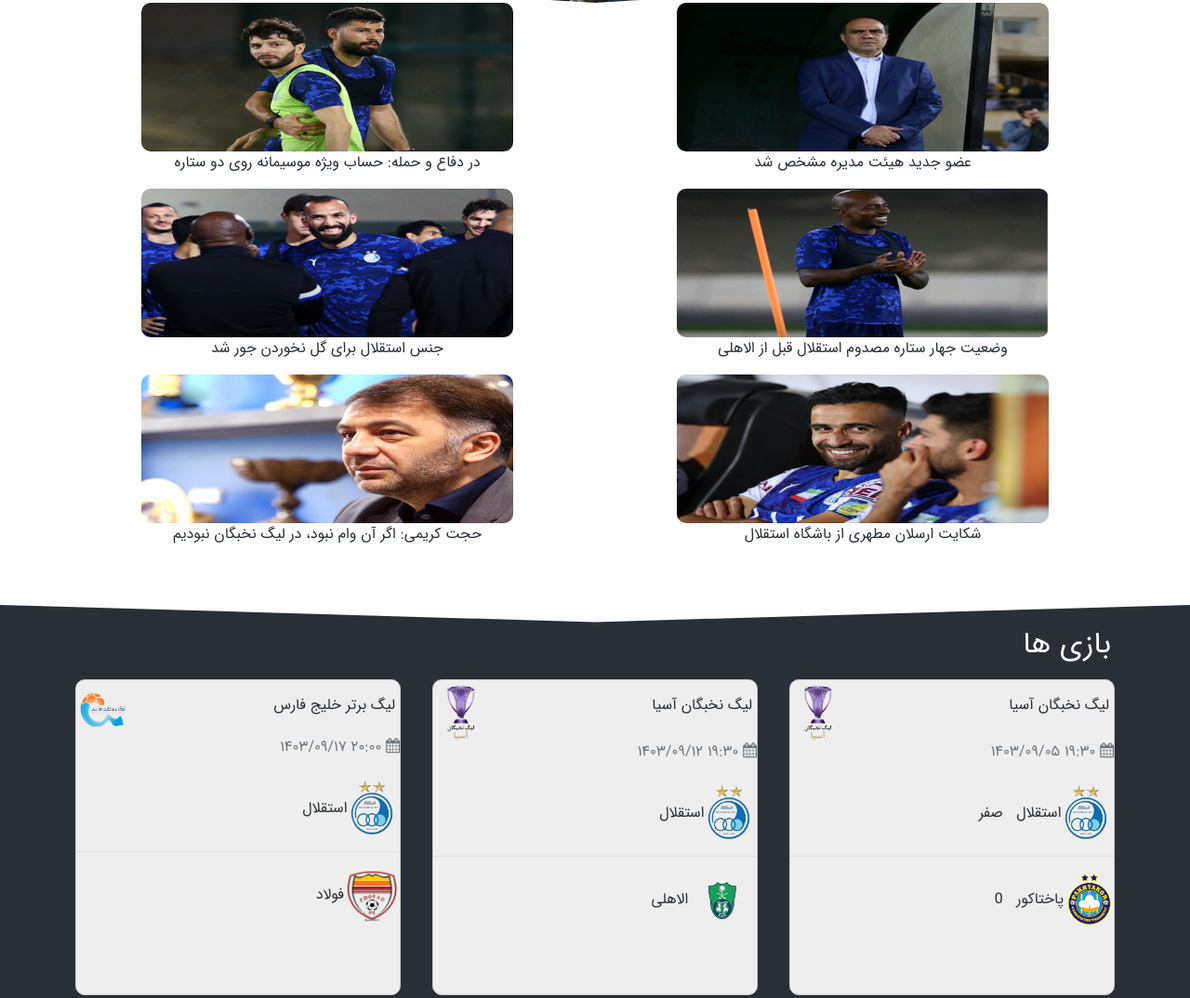
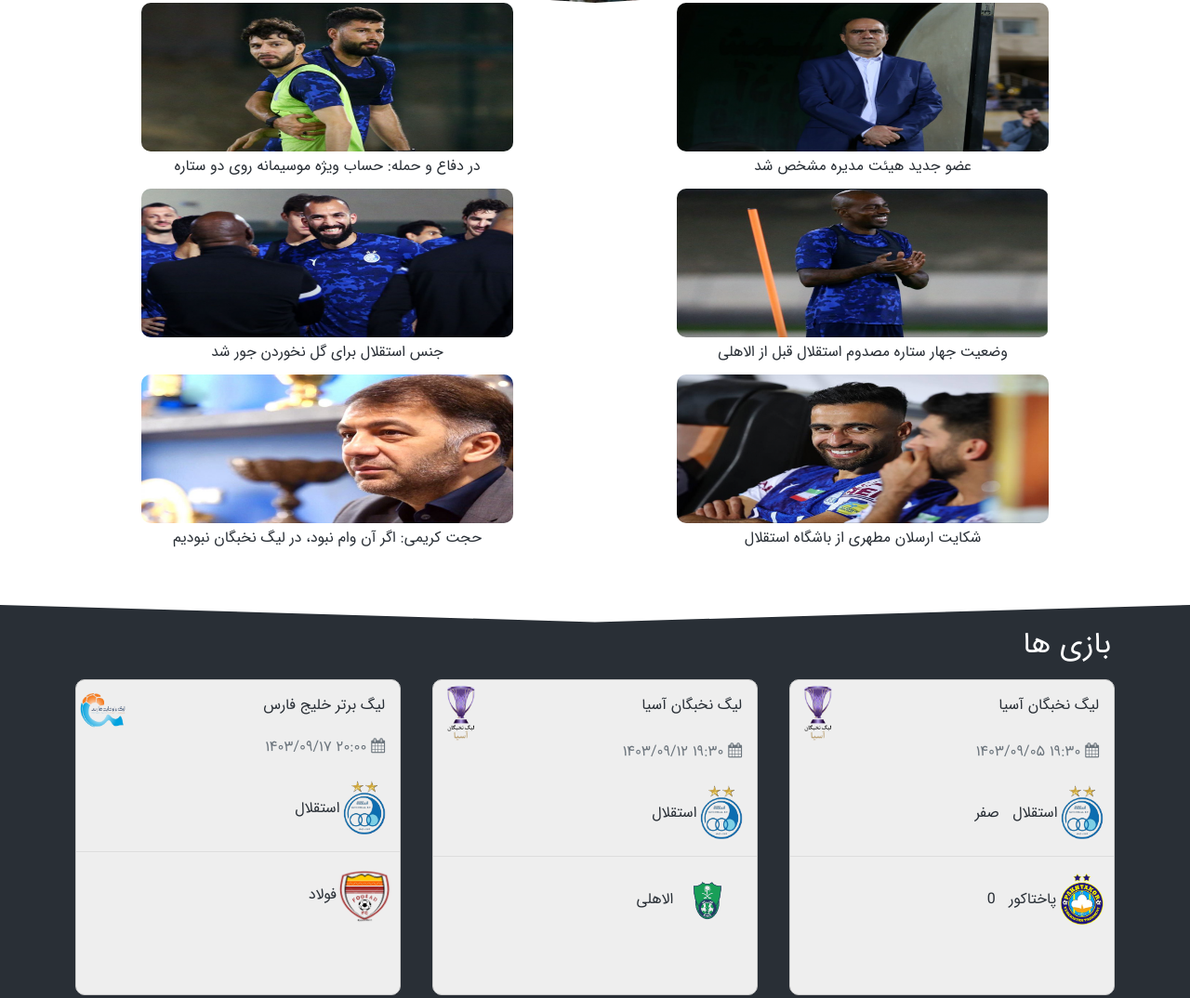
Before and after one commit to mm-yazdi/Esteghlal-test, a plain HTML site: page index.html in a window 1280 px wide. Shown: the part 893-1967 px from the top of the page at 93% size. Drawn offline with Linux system fonts and the light colour scheme.

Commit message:
Add files via upload

```diff
--- a/index.html
+++ b/index.html
@@ -55,19 +55,7 @@
                         </a>
                     </li>
                 </ul>
-                <!--Socials
-                <div class="nav-icons d-none d-lg-block">
-                    <a href="#" class="nav-icon">
-                        <i class="fa fa-facebook"></i>
-                    </a>
-                    <a href="#" class="nav-icon">
-                        <i class="fa fa-twitter"></i>
-                    </a>
-                    <a href="#" class="nav-icon">
-                        <i class="fa fa-instagram"></i>
-                    </a>
-                </div>
-                <end Socials-->
+
             </div>
 
         </nav>
@@ -94,38 +82,38 @@
             <section class="sec-news">
                 <article class="article-items">
                     <a href="#">
-                        <img class="news-img" src="images/News1.png" width="110px" height="55">
-                        <p class="news-title">عضو جدید هیئت مدیره مشخص شد</p>
+                        <img class="news-img " src="images/News1.png" width="110px" height="55">
+                        <p class="news-title mt-1" >عضو جدید هیئت مدیره مشخص شد</p>
                     </a>
                 </article>
                 <article class="article-items">
                     <a href="#">
                         <img class="news-img" src="images/News2.png" width="110px" height="55">
-                        <p class="news-title">در دفاع و حمله: حساب ویژه موسیمانه روی دو ستاره</p>
+                        <p class="news-title mt-1">در دفاع و حمله: حساب ویژه موسیمانه روی دو ستاره</p>
                     </a>
                 </article>
                 <article class="article-items">
                     <a href="#">
                         <img class="news-img" src="images/News3.png" width="110px" height="55">
-                        <p class="news-title">وضعیت جهار ستاره مصدوم استقلال قبل از الاهلی</p>
+                        <p class="news-title mt-1">وضعیت جهار ستاره مصدوم استقلال قبل از الاهلی</p>
                     </a>
                 </article>
                 <article class="article-items">
                     <a href="#">
                         <img class="news-img" src="images/News4.png" width="110px" height="55">
-                        <p class="news-title">جنس استقلال برای گل نخوردن جور شد</p>
+                        <p class="news-title mt-1">جنس استقلال برای گل نخوردن جور شد</p>
                     </a>
                 </article>
                 <article class="article-items">
                     <a href="#">
                         <img class="news-img" src="images/news5.png" width="110px" height="55">
-                        <p class="news-title">شکایت ارسلان مطهری از باشگاه استقلال</p>
+                        <p class="news-title mt-1">شکایت ارسلان مطهری از باشگاه استقلال</p>
                     </a>
                 </article>
                 <article class="article-items">
                     <a href="#">
                         <img class="news-img" src="images/News6.jpeg" width="110px" height="55">
-                        <p class="news-title">حجت کریمی: اگر آن وام نبود، در لیگ نخبگان نبودیم</p>
+                        <p class="news-title mt-1">حجت کریمی: اگر آن وام نبود، در لیگ نخبگان نبودیم</p>
                     </a>
                 </article>
             </section>
@@ -146,16 +134,16 @@
 
                     <div class="matches-div">
                         <div class="match-container">
-                            <p>لیگ نخبگان آسیا</p>
+                            <p class="mr-3">لیگ نخبگان آسیا</p>
 
                             <img src="images/nokhbegan-logo.png" class="logo-leage nokhbegan">
 
                         </div>
-                        <p class="text-right text-muted"><i class="fa fa-calendar"></i> ۱۹:۳۰ ۱۴۰۳/۰۹/۰۵ </p>
+                        <p class="text-right text-muted"><i class="fa fa-calendar mr-3"></i> ۱۹:۳۰ ۱۴۰۳/۰۹/۰۵ </p>
                         <div class="mt-4">
                             <div class="d-flex justify-content-between align-items-center">
                                 <div class="d-flex align-items-center">
-                                    <img src="images/logo-removebg-preview.png" width="auto" height="60px" class="me-2">
+                                    <img src="images/logo-removebg-preview.png" width="auto" height="60px" class="me-2 mr-1">
                                     <span>استقلال</span>
                                     &nbsp; &nbsp;
                                     <span> صفر</span>
@@ -164,7 +152,7 @@
                             <hr class="divider my-3">
                             <div class="d-flex justify-content-between align-items-center">
                                 <div class="d-flex align-items-center">
-                                    <img src="images/pakhtakor-logo.png" width="auto" height="60px" class="me-2 ">
+                                    <img src="images/pakhtakor-logo.png" width="auto" height="60px" class="me-2 mr-2">
                                     <span>پاختاکور</span>
                                     &nbsp; &nbsp;
                                     <span>0</span>
@@ -178,14 +166,14 @@
                     </div>
                     <div class="matches-div disabled">
                         <div class="match-container">
-                            <p> لیگ نخبگان آسیا</p>
-                            <img src="images/nokhbegan-logo.png" class="logo-leage nokhbegan">
+                            <p class="mr-3"> لیگ نخبگان آسیا</p>
+                            <img src="images/nokhbegan-logo.png" class="logo-leage nokhbegan ">
                         </div>
-                        <p class="text-right text-muted"><i class="fa fa-calendar"></i> ۱۹:۳۰ ۱۴۰۳/۰۹/۱۲</p>
+                        <p class="text-right text-muted"><i class="fa fa-calendar mr-3"></i> ۱۹:۳۰ ۱۴۰۳/۰۹/۱۲</p>
                         <div class="mt-4">
                             <div class="d-flex justify-content-between align-items-center">
                                 <div class="d-flex align-items-center">
-                                    <img src="images/logo-removebg-preview.png" width="auto" height="60px" class="me-2">
+                                    <img src="images/logo-removebg-preview.png" width="auto" height="60px" class="me-2 mr-2">
                                     <span>استقلال</span>
                                     &nbsp; &nbsp;
                                     <span> </span>
@@ -194,7 +182,7 @@
                             <hr class="divider my-3">
                             <div class="d-flex justify-content-between align-items-center">
                                 <div class="d-flex align-items-center">
-                                    <img src="images/alahli-logo.png" width="auto" height="60px" class="me-2 ">
+                                    <img src="images/alahli-logo.png" width="auto" height="60px" class="me-2 mr-3">
                                     <span>الاهلی</span>
                                     &nbsp; &nbsp;
                                     <span></span>
@@ -207,21 +195,21 @@
                     </div>
                     <div class="matches-div">
                         <div class="match-container">
-                            <p>لیگ برتر خلیج فارس</p>
+                            <p class="mr-3">لیگ برتر خلیج فارس</p>
                             <img src="images/priemir-leag-icon.png" class="logo-leage">
                         </div>
-                        <p class="text-right text-muted"> <i class="fa fa-calendar"></i> ۲۰:۰۰ ۱۴۰۳/۰۹/۱۷ </p>
+                        <p class="text-right text-muted"> <i class="fa fa-calendar mr-3"></i> ۲۰:۰۰ ۱۴۰۳/۰۹/۱۷ </p>
                         <div class="mt-4">
                             <div class="d-flex justify-content-between align-items-center">
                                 <div class="d-flex align-items-center">
-                                    <img src="images/logo-removebg-preview.png" width="auto" height="60px" class="me-2">
+                                    <img src="images/logo-removebg-preview.png" width="auto" height="60px" class="me-2 mr-2">
                                     <span>استقلال</span>
                                 </div>
                             </div>
                             <hr class="divider my-3">
                             <div class="d-flex justify-content-between align-items-center">
                                 <div class="d-flex align-items-center">
-                                    <img src="images/foolad-logo.png" width="auto" height="60px" class="me-2">
+                                    <img src="images/foolad-logo.png" width="auto" height="60px" class="me-2 mr-2">
                                     <span>فولاد</span>
                                 </div>
                             </div>
```
